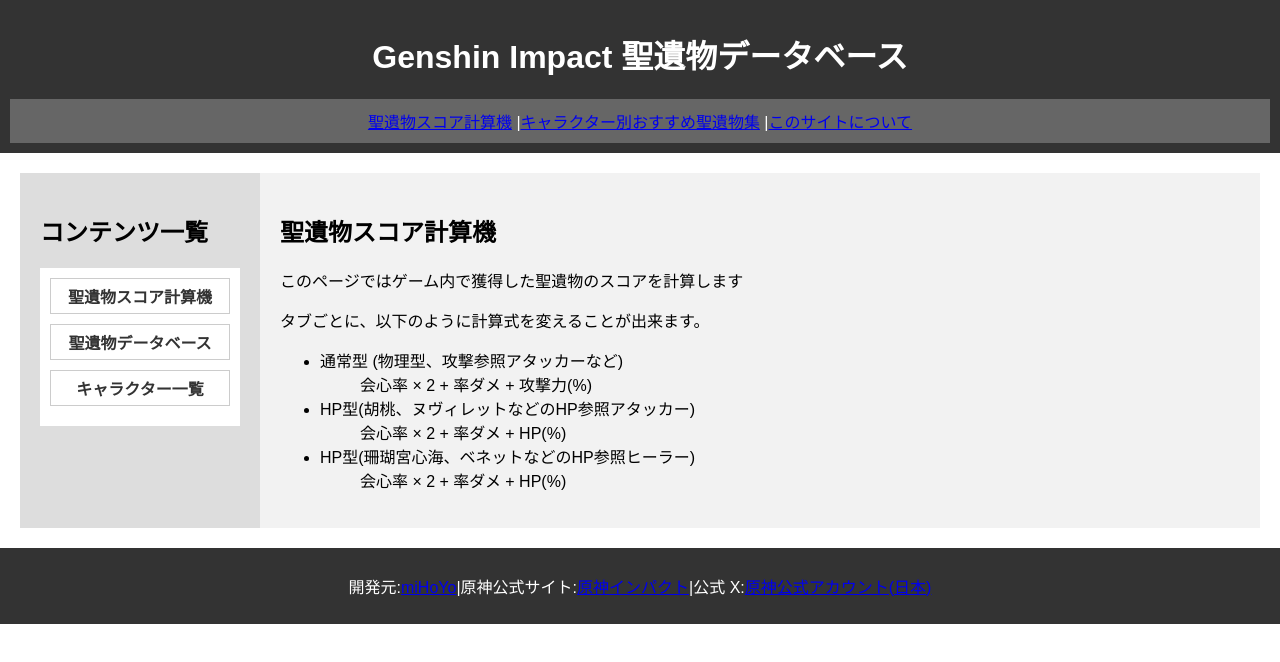
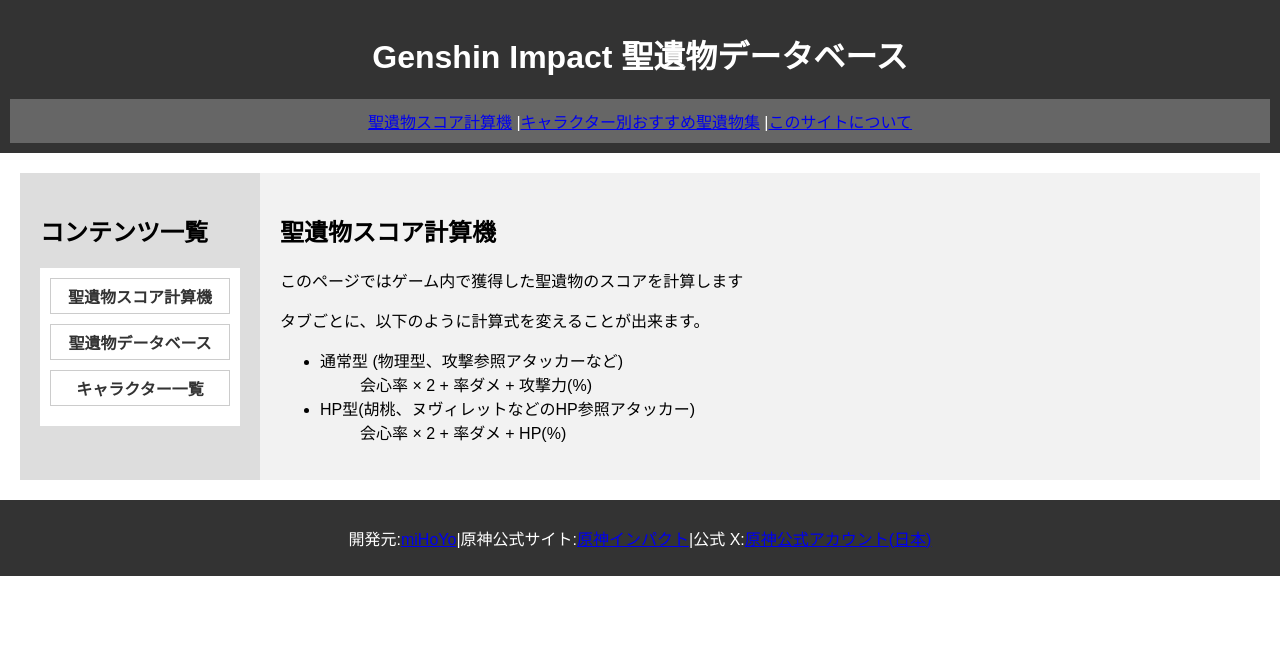
Before and after one commit to akimas1846/GenshinWiki, a React (Vite) app: page / in a window 1280 px wide. Shown: the top 662 px of the page. Built offline with nearby package versions, Linux system fonts and the light colour scheme.

Commit message:
some fix

```diff
--- a/src/components/sanctualVessel.jsx
+++ b/src/components/sanctualVessel.jsx
@@ -7,19 +7,13 @@
       <dl>
         <ul>
           <li>
-            <dt>
-              通常型 (物理型、攻撃参照アタッカーなど)
-              <dd>会心率 &times; 2 + 率ダメ + 攻撃力(%)</dd>
-            </dt>
+            <dt>通常型 (物理型、攻撃参照アタッカーなど)</dt>
+            <dd>会心率 &times; 2 + 率ダメ + 攻撃力(%)</dd>
           </li>
           <li>
             <dt>HP型(胡桃、ヌヴィレットなどのHP参照アタッカー)</dt>
-            <dd>会心率 &times; 2 + 率ダメ + HP(%)</dd>
           </li>
-          <li>
-            <dt>HP型(珊瑚宮心海、ベネットなどのHP参照ヒーラー)</dt>
-            <dd>会心率 &times; 2 + 率ダメ + HP(%)</dd>
-          </li>
+          <dd>会心率 &times; 2 + 率ダメ + HP(%)</dd>
         </ul>
       </dl>
     </div>
```
